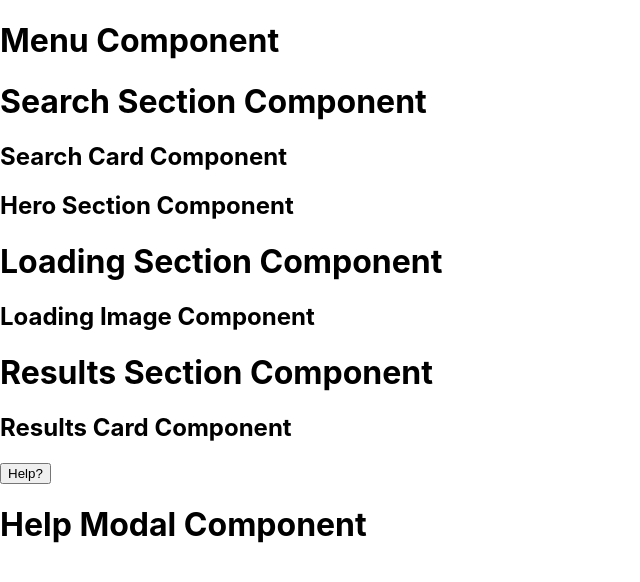
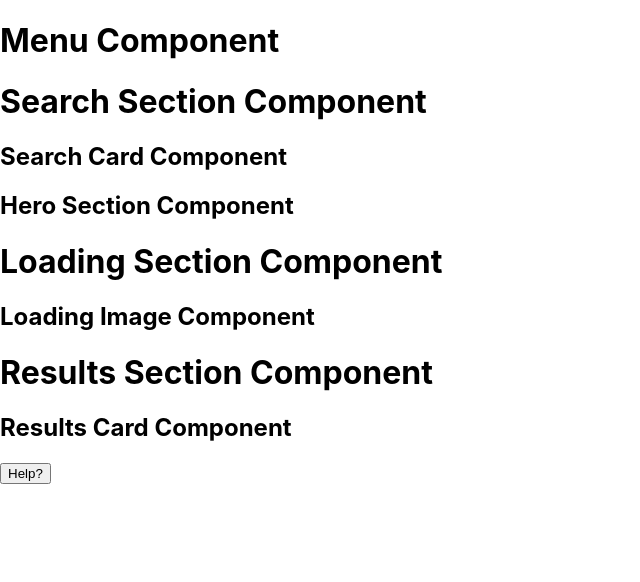
Before and after one commit to SchoolOfCode/w20_final-project-team-e, a React (Create React App) app: page / in a window 1280 px wide. Shown: the top 582 px of the page, without its empty margins (0-640 px from the left). Built offline with nearby package versions, Linux system fonts and the light colour scheme.

Commit message:
added modal bckgrnd & container classNames

```diff
--- a/src/components/HelpModal/HelpModal.js
+++ b/src/components/HelpModal/HelpModal.js
@@ -17,8 +17,8 @@ import React from "react";
 
 export default function HelpModal() {
   return (
-    <div>
-      <h1>Help Modal Component</h1>
+    <div className="modalBackground">
+      <div className="modalContainer"></div>
     </div>
   );
 }
```
